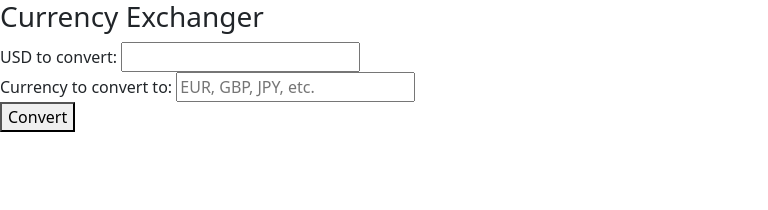
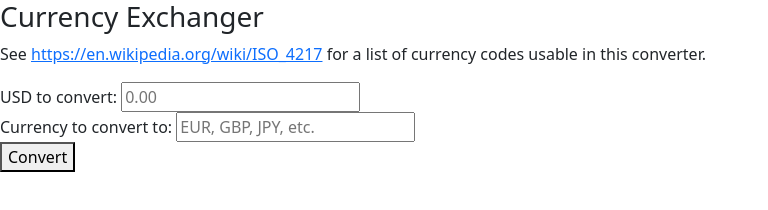
Before and after one commit to aidanwilliams01/asynchrony-and-apis-independent-project, a website built with webpack: page src/index.html in a window 1280 px wide. Shown: the whole page, without its empty margins (0-768 px from the left). Built offline with nearby package versions, Linux system fonts and the light colour scheme.

Commit message:
add currency list, USD placeholder

```diff
--- a/src/index.html
+++ b/src/index.html
@@ -5,9 +5,10 @@
 </head>
 <body>
   <h3>Currency Exchanger</h3>
-  <form>
+  <p>See <a href='https://en.wikipedia.org/wiki/ISO_4217'>https://en.wikipedia.org/wiki/ISO_4217</a> for a list of currency codes usable in this converter.</p>
+    <form>
     <label>USD to convert:</label>
-    <input id='amount' type="number" step=".01" required>
+    <input id='amount' type="number" step=".01" min="0" placeholder="0.00" required>
     <br>
     <label>Currency to convert to:</label>
     <input id='currency' type="text" placeholder='EUR, GBP, JPY, etc.' required>
```
